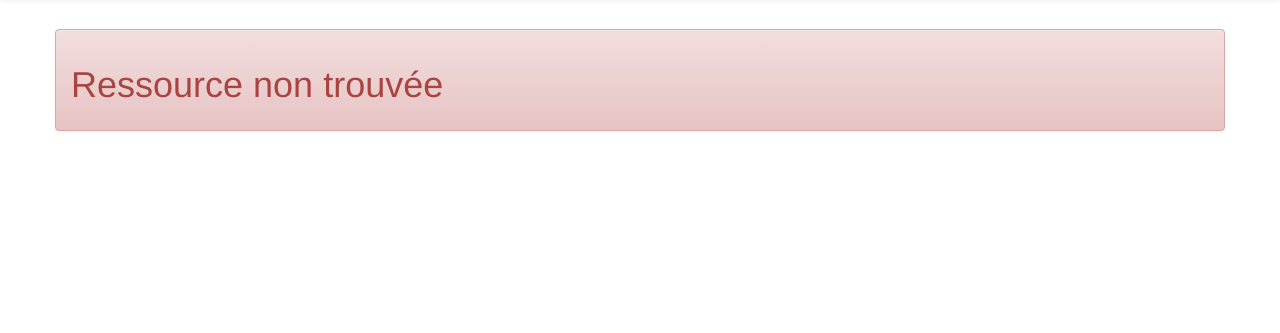
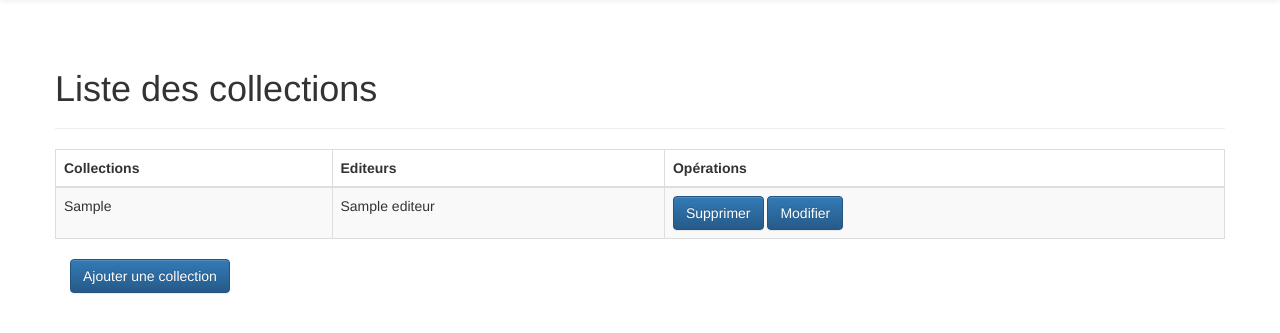
Before and after one commit to Antoine87/site-ecommerce, a PHP site: page /collections in a window 1280 px wide. Shown: the part 51-384 px from the top of the page. Run offline with PHP 8.4, Linux system fonts and the light colour scheme; tables that the repository leaves empty hold one stand-in row (values such as "Sample post"); some libraries are stand-ins or nearby versions.

Commit message:
crud antoine - Bon sang yavai du boulot c'etait po dla tarte tout ca...

```diff
--- /dev/null
+++ b/src/controllers/collections.php
@@ -0,0 +1,123 @@
+<?php
+/**
+ * Created by PhpStorm.
+ * User: Antoine
+ * Date: 12/3/2016
+ * Time: 7:50 PM
+ */
+
+$operation = filter_input(INPUT_GET, 'operation');
+
+if (empty($operation)) {
+    $operation = filter_input(INPUT_POST, 'operation');
+}
+
+$connexion = getPDO();
+
+if ($operation == null) {
+
+    $sql = "SELECT
+              collections.id_collection,
+              collections.collection,
+              editeurs.nom_editeur
+            FROM
+              collections
+            INNER JOIN editeurs ON
+              collections.id_editeur = editeurs.id_editeur
+            ORDER BY collections.id_collection ASC";
+
+    try {
+        $resultSet = $connexion->query($sql);
+        $items = $resultSet->fetchAll(PDO::FETCH_ASSOC);
+    } catch (\PDOException $ex) {
+        $errorMessage = $ex->getMessage();
+    }
+    echo renderView('view-collections-read', [
+        'pageTitle' => 'Collections',
+        'items' => $items
+    ]);
+
+} else if ($operation == 'insert' || $operation == 'update') {
+
+    $editeurSelect = filter_input(INPUT_POST, 'editeurSelect', FILTER_SANITIZE_STRING);
+    $collection = filter_input(INPUT_POST, 'collection', FILTER_SANITIZE_STRING);
+    $idCollection = filter_input(INPUT_GET, 'idCollection', FILTER_VALIDATE_INT);
+
+    if (empty($collection)) {
+        $collection = filter_input(INPUT_GET, 'collection', FILTER_SANITIZE_STRING);
+    }
+
+    if (filter_has_var(INPUT_POST, 'submit')) {
+
+        if ($operation == 'insert') {
+
+            $sql = "INSERT INTO
+                      collections (collection, id_editeur)
+                    VALUES
+                      (?, (SELECT id_editeur FROM editeurs WHERE nom_editeur = ?))";
+
+            try {
+                $statement = $connexion->prepare($sql);
+                $statement->execute([$collection, $editeurSelect]);
+            } catch (\PDOException $ex) {
+                $errorMessage = $ex->getMessage();
+            }
+            header("location:/collections");
+
+        } else if ($operation == 'update') {
+
+            $idCollection = filter_input(INPUT_POST, 'idCollection', FILTER_VALIDATE_INT);
+
+            $sql = "UPDATE
+                      collections
+                    SET
+                      collection = ?,
+                      id_editeur = (SELECT id_editeur FROM editeurs WHERE nom_editeur = ?)
+                    WHERE
+                      collections.id_collection = ?";
+
+            try {
+                $statement = $connexion->prepare($sql);
+                $statement->execute([$collection, $editeurSelect, $idCollection]);
+            } catch (\PDOException $ex) {
+                $errorMessage = $ex->getMessage();
+            }
+            header("location:/collections");
+        }
+    }
+    $sql = "SELECT nom_editeur FROM editeurs";
+
+    try {
+        $resultSet = $connexion->query($sql);
+        $items = $resultSet->fetchAll(PDO::FETCH_ASSOC);
+    } catch (\PDOException $ex) {
+        $errorMessage = $ex->getMessage();
+    }
+    echo renderView('view-collections-update', [
+        'pageTitle' => 'Collections',
+        'headerTitle' => 'Ajout d\'une collection',
+        'items' => $items,
+        'operation' => $operation,
+        'collection' => $collection,
+        'idCollection' => $idCollection
+    ]);
+
+
+} else if ($operation == 'delete') {
+
+    $idCollection = filter_input(INPUT_GET, 'idCollection', FILTER_VALIDATE_INT);
+
+    if (!empty($idCollection)) {
+
+        $sql = "DELETE FROM collections WHERE id_collection = ?";
+
+        try {
+            $statement = $connexion->prepare($sql);
+            $statement->execute([$idCollection]);
+            $items = $statement->fetchAll(PDO::FETCH_ASSOC);
+        } catch (\PDOException $ex) {
+            $errorMessage = $ex->getMessage();
+        }
+    }
+    header("location:/collections");
+}
--- a/src/views/layout.php
+++ b/src/views/layout.php
@@ -39,7 +39,7 @@
                         <li><a href="#">roles</a></li>
                         <li><a href="#">éditeurs</a></li>
                         <li><a href="#">langues</a></li>
-                        <li><a href="#">collections</a></li>
+                        <li><a href="/collections">collections</a></li>
                         <li><a href="#">coupons</a></li>
                         <li><a href="#">modes de livraison</a></li>
                         <li><a href="#">statuts de commande</a></li>
--- /dev/null
+++ b/src/views/view-collections-read.php
@@ -0,0 +1,31 @@
+<div class="page-header">
+    <h1>Liste des collections</h1>
+</div>
+
+<table class="table table-bordered table-striped">
+    <thead>
+    <tr>
+        <th>Collections</th>
+        <th>Editeurs</th>
+        <th>Opérations</th>
+    </tr>
+    </thead>
+    <tbody>
+    <?php foreach ($items as $item): ?>
+        <tr>
+            <td><?= $item['collection'] ?></td>
+            <td><?= $item['nom_editeur'] ?></td>
+            <td>
+                <a class="btn btn-primary" type="button"
+                   href="/collections?operation=delete&idCollection=<?= $item['id_collection'] ?>">Supprimer</a>
+                <a class="btn btn-primary" type="button"
+                   href="/collections?operation=update&idCollection=<?= $item['id_collection'] ?>&collection=<?= $item['collection'] ?>">Modifier</a>
+            </td>
+        </tr>
+    <?php endforeach; ?>
+    </tbody>
+</table>
+
+<div class="col-md-3">
+    <a class="btn btn-primary" href="/collections?operation=insert" type="button">Ajouter une collection</a>
+</div>
```
Also changed, not shown: src/views/view-collections-update.php (added, +33 -0 lines).
